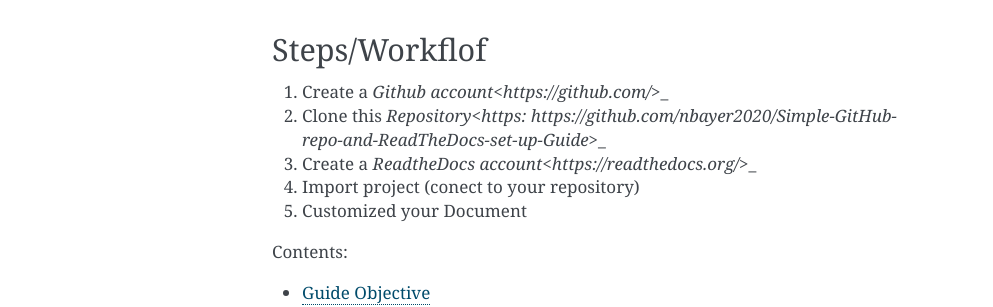
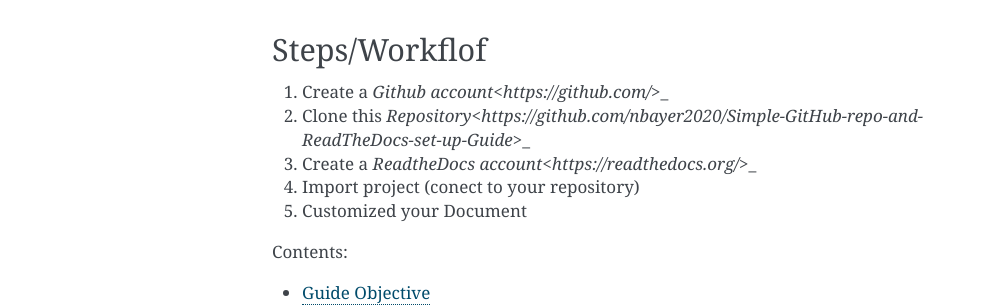
Before and after one commit to nbayer2020/Simple-GitHub-repo-and-ReadTheDocs-set-up-Guide, a Sphinx documentation site: the page built from source/index.rst, in a window 1280 px wide. Shown: the part 490-797 px from the top of the page, without its empty margins (148-1141 px from the left). Built offline with Sphinx 7.4.7, drawn with Linux system fonts in a browser that asks for light colours; some of the changed lines change nothing that is shown.

Commit message:
Update index.rst

```diff
--- a/source/index.rst
+++ b/source/index.rst
@@ -25,7 +25,7 @@
 --------------
 
 1. Create a `Github account<https://github.com/`>_
-2. Clone this `Repository<https: https://github.com/nbayer2020/Simple-GitHub-repo-and-ReadTheDocs-set-up-Guide`>_
+2. Clone this `Repository<https://github.com/nbayer2020/Simple-GitHub-repo-and-ReadTheDocs-set-up-Guide`>_
 3. Create a `ReadtheDocs account<https://readthedocs.org/`>_
 4. Import project (conect to your repository)
 5. Customized your Document
```
